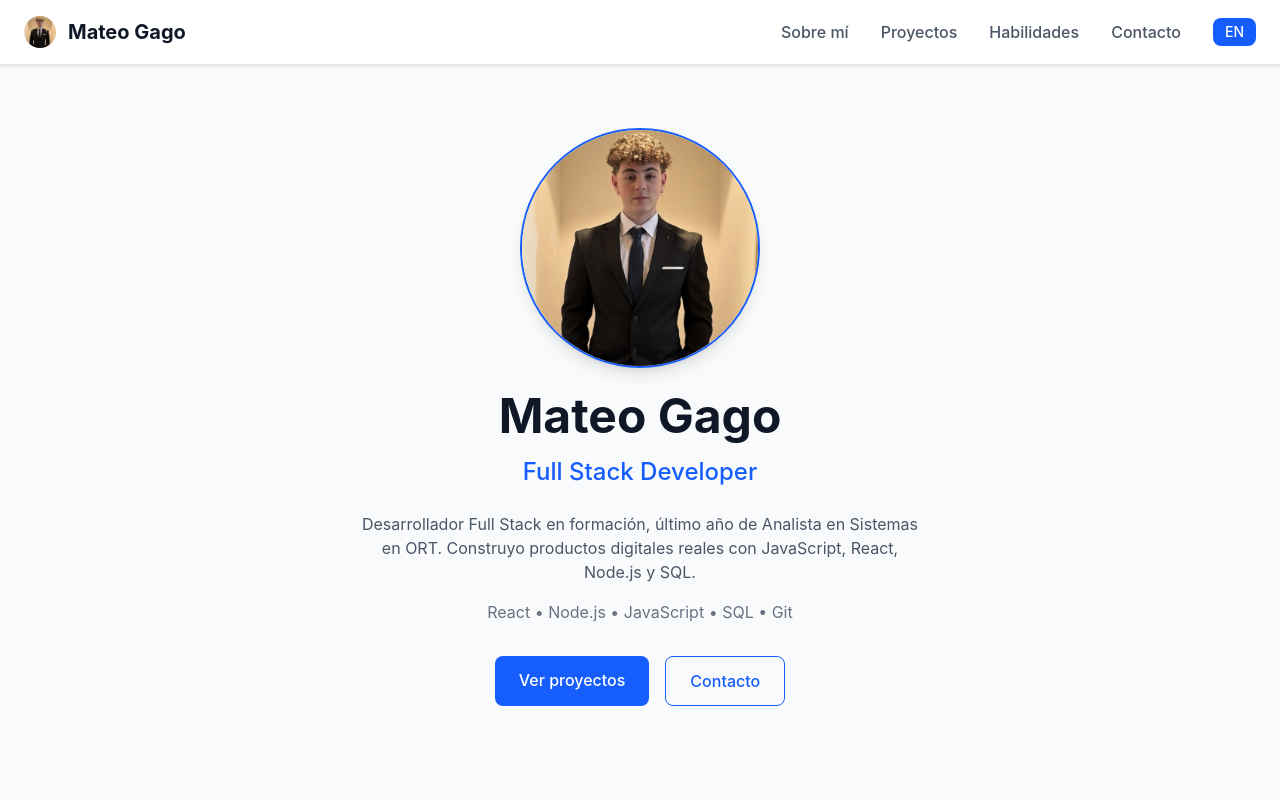
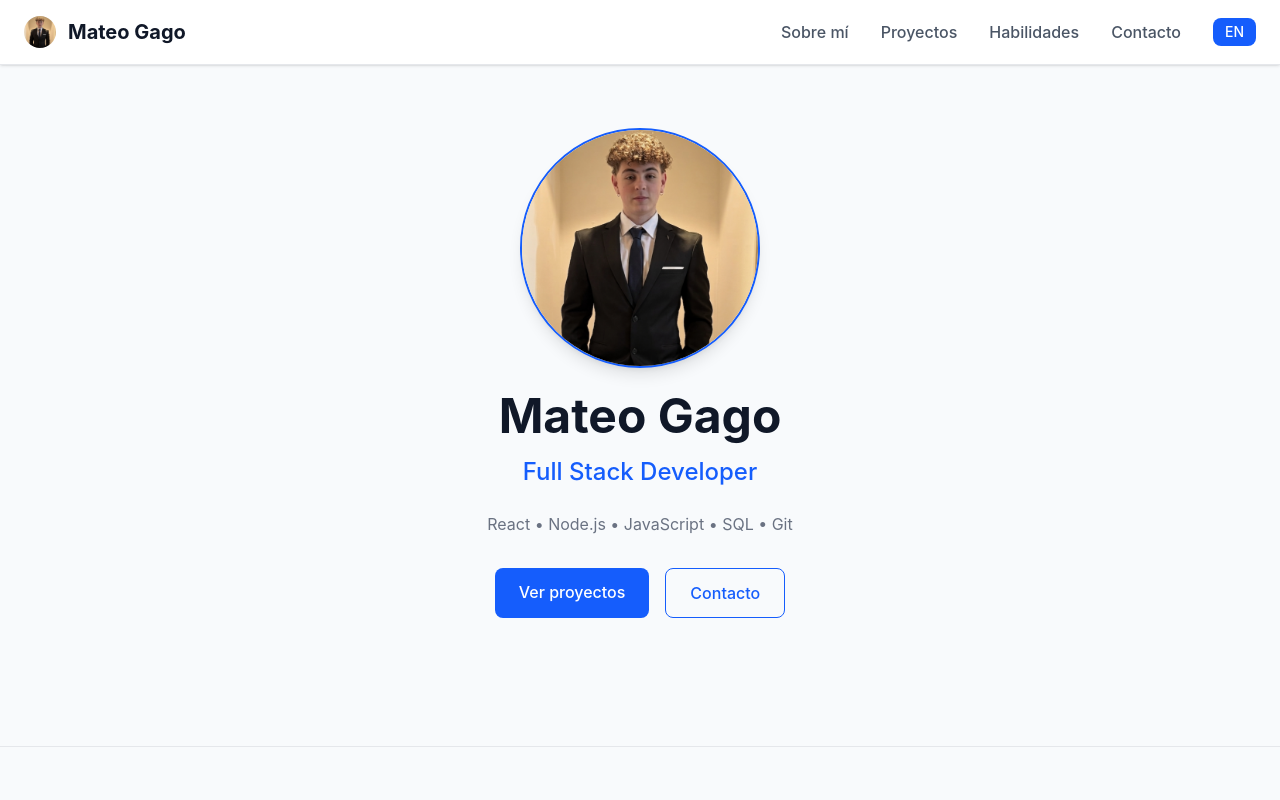
Before and after one commit to MateoGago/Portfolio, a React (Vite) app: page / in a window 1280 px wide. Shown: the top 800 px of the page. Built offline with nearby package versions, Linux system fonts and the light colour scheme.

Commit message:
cambio en hero

```diff
--- a/src/components/Hero.jsx
+++ b/src/components/Hero.jsx
@@ -15,11 +15,6 @@ function Hero() {
       <h2 className="text-2xl text-blue-600 font-medium mb-6">
         Full Stack Developer
       </h2>
-      <p className="text-gray-600 max-w-xl mb-4">
-        {language === "es"
-          ? "Desarrollador Full Stack en formación, último año de Analista en Sistemas en ORT. Construyo productos digitales reales con JavaScript, React, Node.js y SQL."
-          : "Full Stack Developer in training, final year of Systems Analyst at ORT. I build real digital products using JavaScript, React, Node.js and SQL."}
-      </p>
       <p className="text-gray-500 mb-8">
         React • Node.js • JavaScript • SQL • Git
       </p>
```
